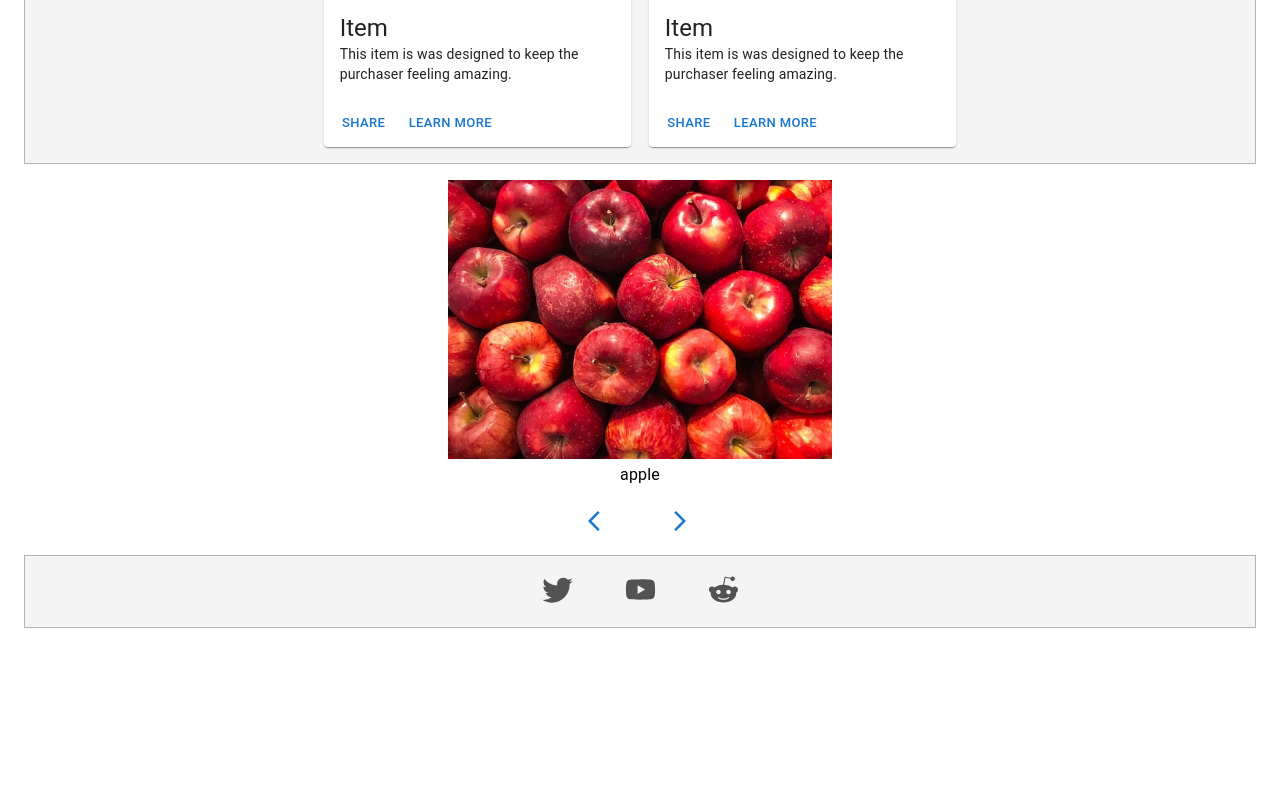
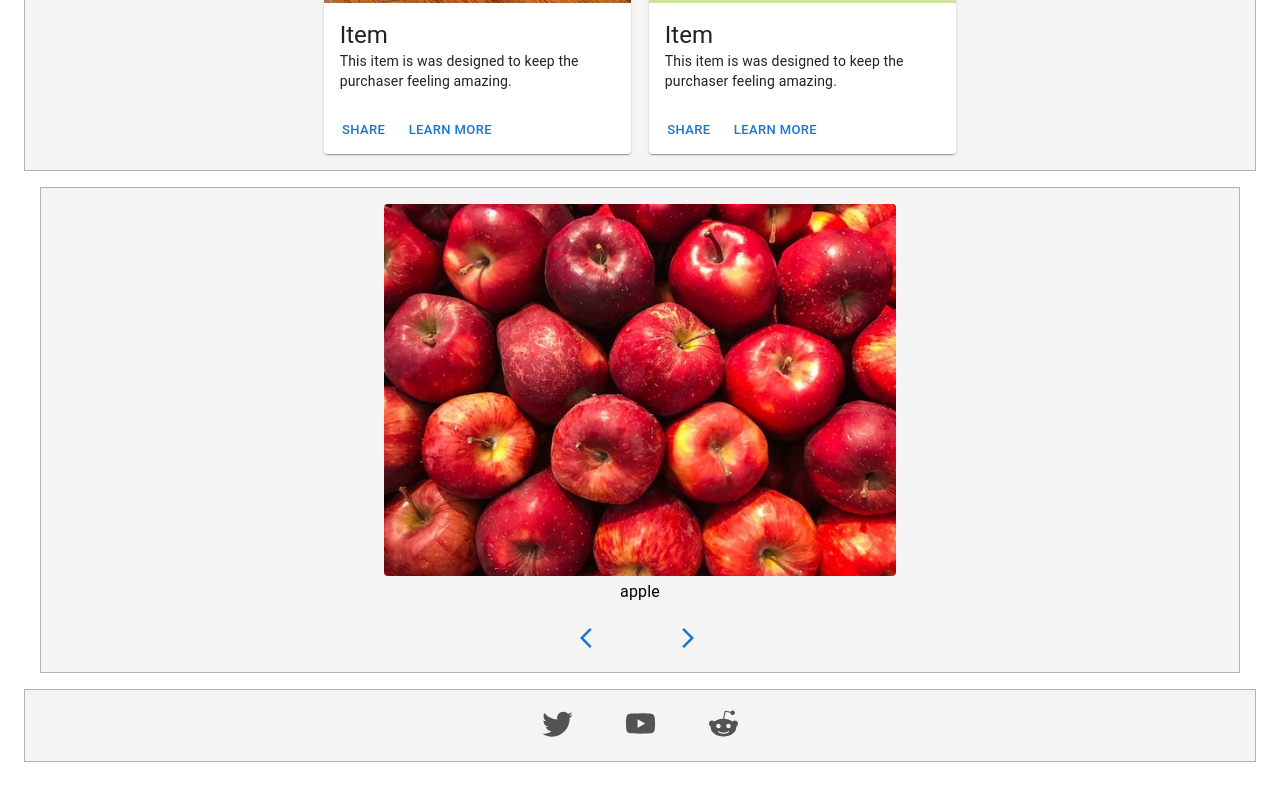
Before and after one commit to samouchka1/storesite, a React (Create React App) app: page / in a window 1280 px wide. Shown: the part 727-1527 px from the top of the page. Before the commit the page ends 1419 px from the top, so only its background shows below. Built offline with nearby package versions, Linux system fonts and the light colour scheme.

Commit message:
containerStyles to carousel

```diff
--- a/src/Carousel.js
+++ b/src/Carousel.js
@@ -32,10 +32,16 @@ const photos = [
     }
 ]
 
+const containerStyles = {
+    width: '100%',
+    backgroundColor: '#f4f4f4',
+    border: 'solid 1px #b2b2b2' //temp
+}
+
 const carouselStyles = {
     width: {
-        md: '30vw',
-        xs: '80vw'
+        md: '40vw',
+        xs: '70vw'
     },
     height: 'auto',
     margin: '1rem auto'
@@ -43,7 +49,15 @@ const carouselStyles = {
 
 const photoStyles = {
     height: '100%',
-    width: '100%'
+    width: '100%',
+    borderRadius: '4px'
+}
+
+const buttonStyles = {
+    display: 'flex',
+    justifyContent: 'center',
+    margin: '1rem 0',
+    gap: '2rem'
 }
 
 
@@ -60,7 +74,7 @@ const ImageCarousel = () => {
     };
 
     return (
-        <Container>
+        <Container maxWidth="lg" sx={containerStyles}>
             <Box sx={carouselStyles}>
 
                 {photos.map((photo) => (
@@ -76,7 +90,7 @@ const ImageCarousel = () => {
                     </Box>
                 ))}
 
-                <Box component="div" sx={{display: 'flex', justifyContent: 'center', margin: '1rem 0', gap: '1rem'}}>
+                <Box component="div" sx={buttonStyles}>
                     <Button onClick={prev}>
                         <ArrowBackIosIcon />
                     </Button>
--- a/src/GridLayout.js
+++ b/src/GridLayout.js
@@ -61,7 +61,7 @@ const GridLayout = () => {
                         <Card>
                             <CardMedia
                                 component="img"
-                                height="220px"
+                                height="auto"
                                 image={process.env.PUBLIC_URL + '/images/' + item.media}
                                 alt="item"
                             />
```
